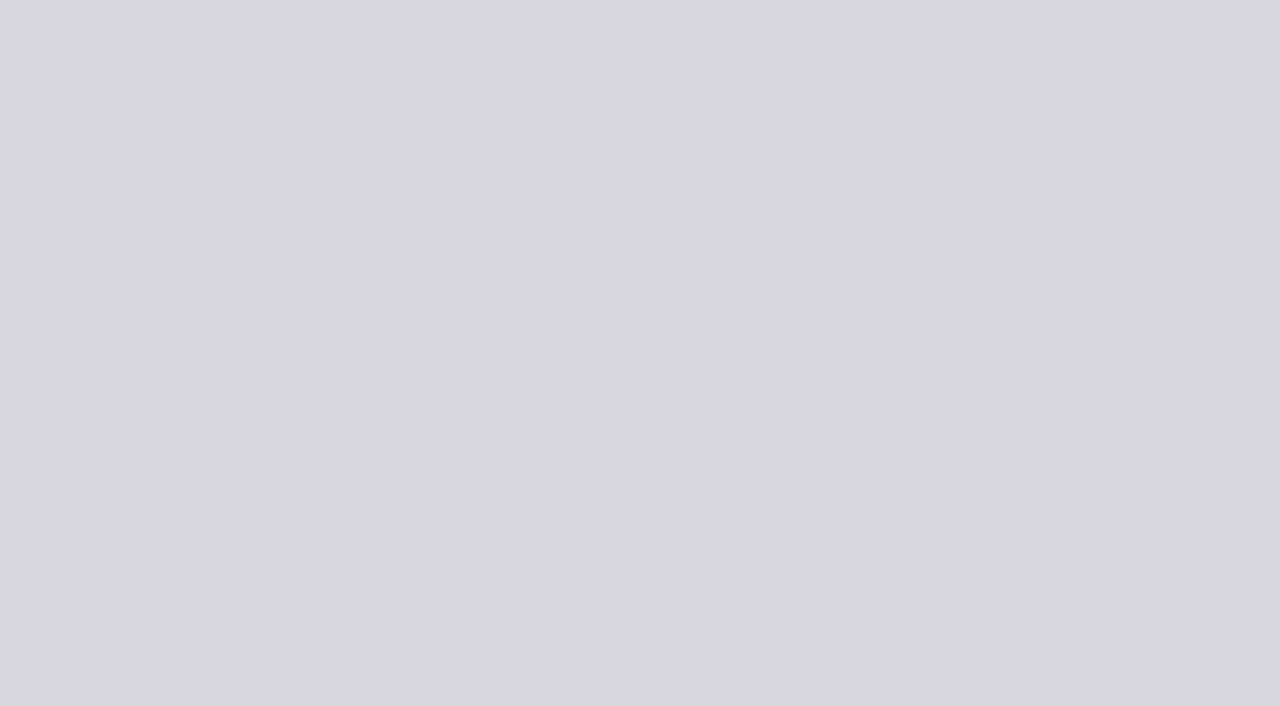
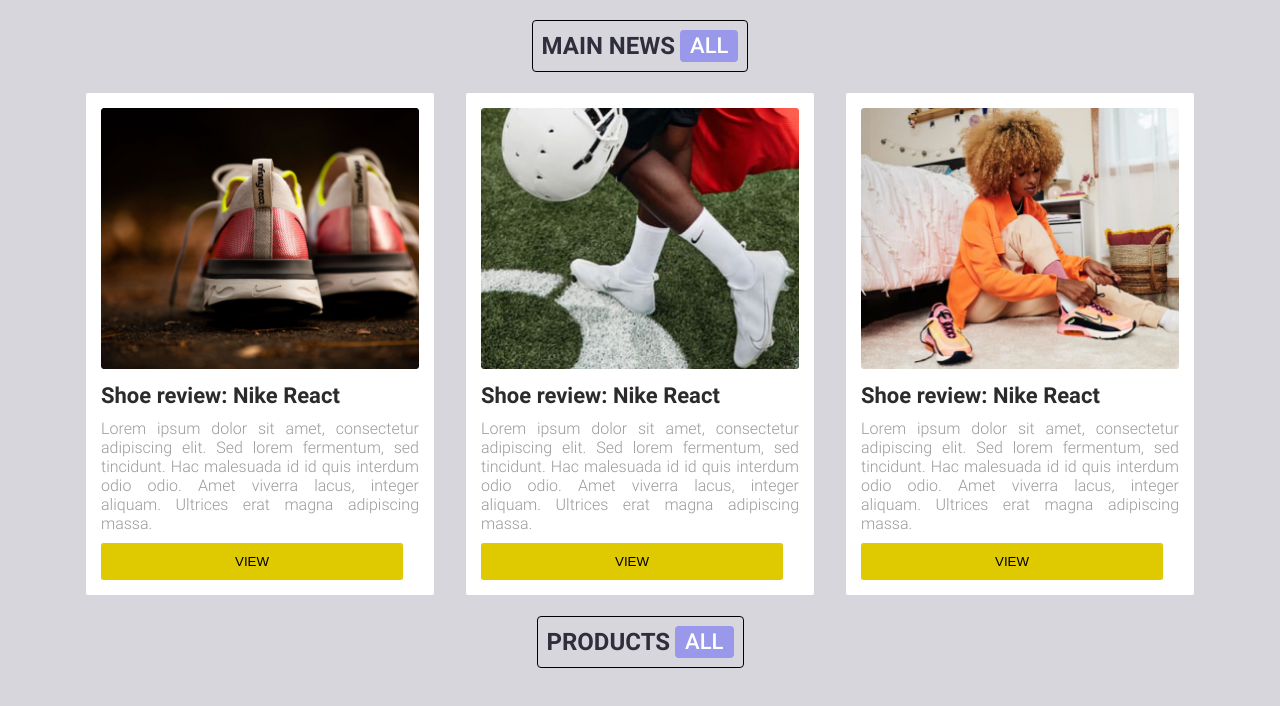
Before and after one commit to farxodovB/guruh14.00, a plain HTML site: page index.html in a window 1280 px wide. Drawn offline with Linux system fonts and the light colour scheme.

Commit message:
news section

```diff
--- a/index.html
+++ b/index.html
@@ -15,12 +15,46 @@
 
 <body>
     <header class="header">
-
     </header>
 
     <main>
         <section class="news">
+        <div class="container">
+            <h1 class="container__title">MAIN NEWS <span>All</span></h1>
+            <div class="container__block">
+                <div class="container__box">
+                    <img src="./images/news img1.png" alt="1">
+                    <div class="box__title">Shoe review: Nike React</div>
+                    <p class="box__text">Lorem ipsum dolor sit amet, consectetur adipiscing elit. Sed lorem fermentum, sed tincidunt. Hac malesuada id id quis interdum odio odio. Amet viverra lacus, integer aliquam. Ultrices erat magna adipiscing massa.
+                    </p>
+                    <button>
+                        <div class="box__buttom">VIEW</div>
+                    </button>
 
+                </div>
+                <div class="container__box">
+                    <img src="./images/news img2.jpg" alt="2">
+                    <div class="box__title">Shoe review: Nike React</div>
+                    <p class="box__text">Lorem ipsum dolor sit amet, consectetur adipiscing elit. Sed lorem fermentum, sed tincidunt. Hac malesuada id id quis interdum odio odio. Amet viverra lacus, integer aliquam. Ultrices erat magna adipiscing massa.
+                    </p>
+                    <button>
+                        <div class="box__buttom">VIEW</div>
+                    </button>
+
+                </div>
+                <div class="container__box">
+                    <img src="./images/news img (3).png" alt="3">
+                    <div class="box__title">Shoe review: Nike React</div>
+                    <p class="box__text">Lorem ipsum dolor sit amet, consectetur adipiscing elit. Sed lorem fermentum, sed tincidunt. Hac malesuada id id quis interdum odio odio. Amet viverra lacus, integer aliquam. Ultrices erat magna adipiscing massa.
+                    </p>
+                    <button>
+                        <div class="box__buttom">VIEW</div>
+                    </button>
+
+                </div>
+            </div>
+            <h1 class="container__title">PRODUCTS <span>All</span></h1>
+        </div>
         </section>
         <section class="product">
 
--- a/styles/style.css
+++ b/styles/style.css
@@ -1,24 +1,30 @@
-:root{
-    --rob:"Roboto";
+:root {
+    --rob: "Roboto";
 }
-*{
+
+* {
     margin: 0;
     padding: 0;
     box-sizing: border-box;
 }
-body{
+
+body {
     background: #D7D6DC;
 }
-a{
+
+a {
     text-decoration: none;
 }
-ul{
+
+ul {
     list-style: none;
 }
-button{
+
+button {
     border: none;
 }
-.container{
+
+.container {
     max-width: 1140px;
     width: 100%;
     margin-left: auto;
@@ -27,26 +33,94 @@ button{
     padding-right: 15px;
 }
 
-.header{
+.header {}
+
+.news {}
+
+.container__title {
+    font-family: 'Roboto';
+    font-style: normal;
+    font-weight: 700;
+    font-size: 24px;
+    line-height: 18px;
+    text-transform: uppercase;
+    color: #2E2E3C;
+    text-align: center;
+    border: 1px solid #000000;
+    border-radius: 4px;
+    padding: 9px;
+    width: max-content;
+    margin: 20px auto 20px;
+    display: flex;
+    align-items: center;
 
 }
 
-.news{
-
+.container__title span {
+    background: #9A98EA;
+    border-radius: 4px;
+    padding: 7px 10px;
+    font-family: 'Roboto';
+    font-style: normal;
+    font-weight: 500;
+    font-size: 22px;
+    line-height: 18px;
+    display: flex;
+    align-items: flex-end;
+    margin-left: 5px;
+    color: #FFFFFF;
 }
 
-.product{
-
+.container__block {
+    display: flex;
+    gap: 30px;
 }
 
-.nike{
-
+.container__box {
+    background: #FFFFFF;
+    border: 1px solid #D7D6DC;
+    border-radius: 3px;
+    padding: 15px;
 }
 
-.design{
-
+.container__box img {
+    width: 100%;
+    margin-bottom: 10px;
 }
 
-.footer{
+.box__title {
+    font-family: 'Roboto';
+    font-style: normal;
+    font-weight: 700;
+    font-size: 22px;
+    line-height: 26px;
+    color: #2C2A2A;
+    margin-bottom: 10px;
+}
 
+.box__text {
+    font-family: 'Roboto';
+    font-style: normal;
+    font-weight: 300;
+    font-size: 16px;
+    line-height: 19px;
+    text-align: justify;
+
+    color: #9B9B9B;
+    margin-bottom: 10px;
 }
+
+.box__buttom {
+    background: #DFC900;
+    border-radius: 3px;
+    padding: 11px 134px ;
+    margin-buttom: 15px; ;
+}
+
+.product {}
+
+.nike {}
+
+.design {}
+
+.footer {}
```
Also changed, not shown: images/news img (3).png (added), images/news img1.png (added), images/news img2.jpg (added).
